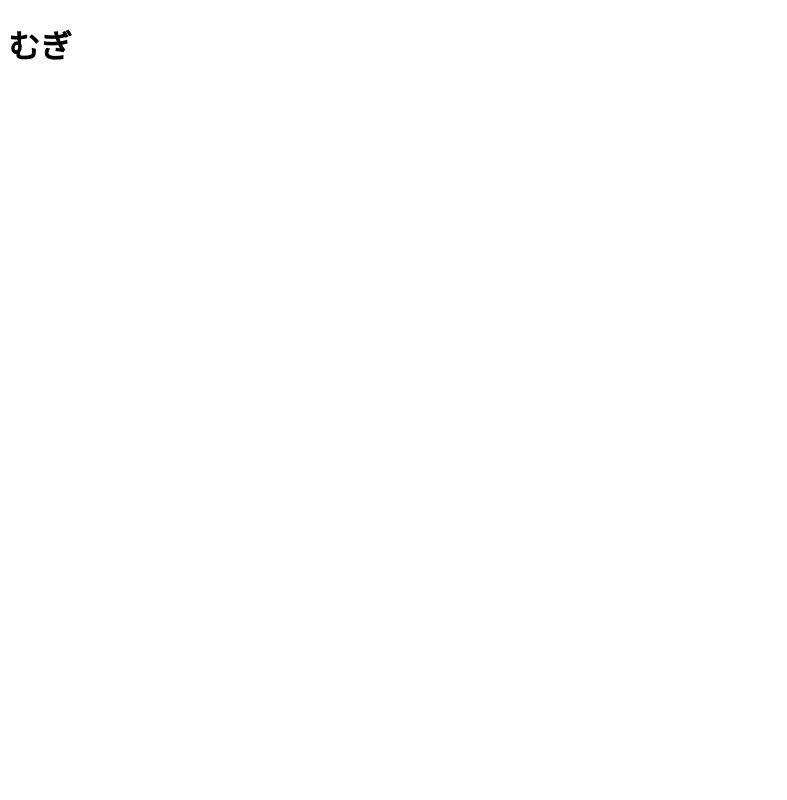
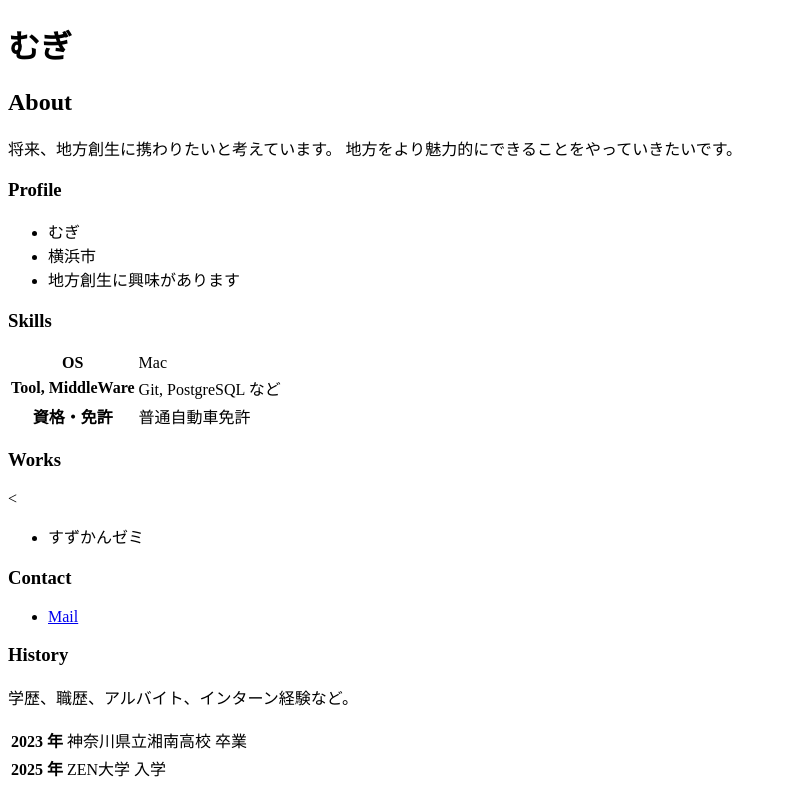
Before and after one commit to mugichoko2004/mugichoko2004.github.io, a plain HTML site: page index.html in a window 1280 px wide. Shown: the whole page, without its empty margins (0-787 px from the left). Drawn offline with Linux system fonts and the light colour scheme.

Commit message:
Update index.html

```diff
--- a/index.html
+++ b/index.html
@@ -7,5 +7,60 @@
   </head>
   <body>
     <h1>むぎ</h1>
+
+
+    <h2>About</h2>
+    <p>
+      将来、地方創生に携わりたいと考えています。
+      地方をより魅力的にできることをやっていきたいです。
+    </p>
+
+    <h3>Profile</h3>
+    <ul>
+      <li>むぎ</li>
+      <li>横浜市</li>
+      <li>地方創生に興味があります</li>
+    </ul>
+
+    <h3>Skills</h3>
+    <table>
+      <tr>
+        <th>OS</th>
+        <td>Mac</td>
+      </tr>
+      <tr>
+        <th>Tool, MiddleWare</th>
+        <td>Git, PostgreSQL など</td>
+      </tr>
+      <tr>
+        <th>資格・免許</th>
+        <td>普通自動車免許</td>
+      </tr>
+    </table>
+
+    <h3>Works</h3><
+    <ul>
+      <li>すずかんゼミ</li>
+    </ul>
+
+    <h3>Contact</h3>
+    <ul>
+      <li><a href="ryotamugichok0622@gmail.com">Mail</a></li>
+    </ul>
+
+    <h3>History</h3>
+    <p>学歴、職歴、アルバイト、インターン経験など。</p>
+    <table>
+      <tr>
+        <th>2023 年</th>
+        <td><a>神奈川県立湘南高校</a> 卒業</td>
+      </tr>
+      <tr>
+        <th>2025 年</th>
+        <td>ZEN大学  入学</td>
+      </tr>
+      <tr>
+      </tr>
+    </table>
   </body>
 </html>
```
